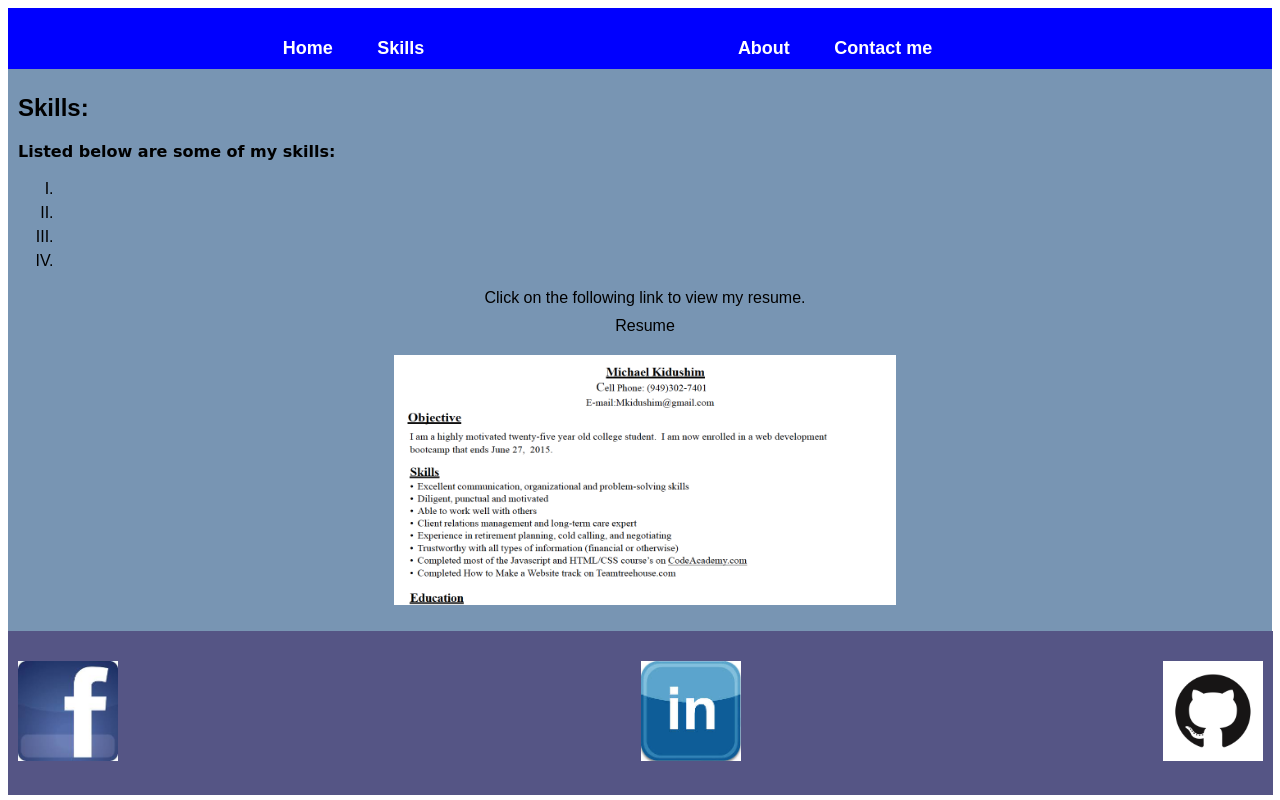
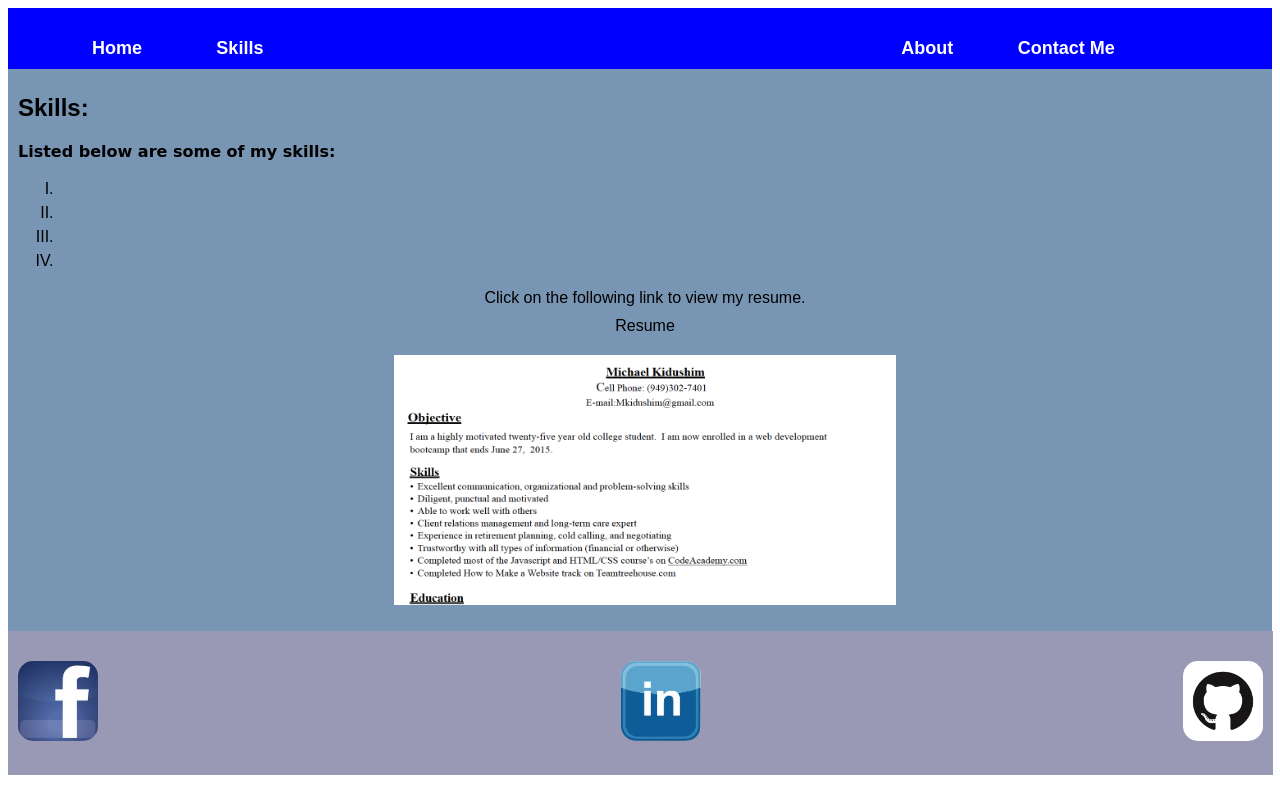
Before and after one commit to mkidushim/portfolio, a PHP site: page /skills.html in a window 1280 px wide. Run offline with PHP 8.4, Linux system fonts and the light colour scheme.

Commit message:
added a logo inbetween my 2 nav lists also adjusted footer/header

```diff
--- a/about.html
+++ b/about.html
@@ -16,7 +16,7 @@
             </ul>
             <ul class="right">
                 <li class="no_style"><a href="about.html">About</a></li>
-                <li class="no_style"><a href="contact.html">Contact me</a></li>
+                <li class="no_style"><a href="contact.html">Contact Me</a></li>
             </ul>
         </nav>
     </div>
--- a/index.html
+++ b/index.html
@@ -17,7 +17,7 @@
             </ul>
             <ul class="right">
                 <li class="no_style"><a href="about.html">About</a></li>
-                <li class="no_style"><a href="contact.html">Contact me</a></li>
+                <li class="no_style"><a href="contact.html">Contact Me</a></li>
             </ul>
         </nav>
     </div>
@@ -50,7 +50,6 @@
             <a href="https://www.linkedin.com/hp/?dnr=QTCR3Gp-cTiN3_YURTTQMGW-KSJCMJQh-yfB"><img src="images/ln1.jpeg"></a>
         </div>
     </div>
-
 </body>
 
 </html>
--- a/skills.html
+++ b/skills.html
@@ -16,7 +16,7 @@
             </ul>
             <ul class="right">
                 <li class="no_style"><a href="about.html">About</a></li>
-                <li class="no_style"><a href="contact.html">Contact me</a></li>
+                <li class="no_style"><a href="contact.html">Contact Me</a></li>
             </ul>
         </nav>
     </div>
--- a/style.css
+++ b/style.css
@@ -23,17 +23,36 @@
     color: gray;
 }
 
+.logo {
+    display: inline-block;
+    margin: 0px 0px 0px 0px;
+}
+
+.logo img {
+    display: inline-block;
+    width: 60px;
+    height: 60px;
+}
+
 .right {
     position: relative;
-    left: 11%;
-    text-align: left;
-    margin-right: 0px;
+    left: 11.5%;
+    text-align: right;
+    margin-left: -120px;
+}
+
+.right a {
+    padding-right: 20px;
 }
 
 .left {
     position: relative;
-    right: 11%;
-    text-align: right;
+    right: 11.5%;
+    text-align: center;
+}
+
+.left a {
+    padding-left: 30px;
 }
 
 .no_style {
@@ -50,15 +69,16 @@
 /*----- Footer || all pages ---*/
 
 .footer {
-    background-color: #555585;
+    background-color: #9999B6;
     padding: 30px 10px 30px 10px;
     margin: 0px -1px 10px 0px;
 }
 
 .footer img {
-    height: 100px;
-    width: 100px;
+    height: 80px;
+    width: 80px;
     display: inline-block;
+    border-radius: 15px;
 }
 
 .fb {
@@ -112,6 +132,8 @@
 
 fieldset {
     width: 300px;
+    height: 300px;
+    margin: 0px 0px 100px 40px;
 }
 
 .left2 {
@@ -119,13 +141,26 @@
 }
 
 .right2 {
+    position: relative;
+    left: 20%;
+    margin-bottom: 100px;
+    text-align: center;
     display: inline-block;
 }
 
 .right2 a {
-    text-decoration: none;
+    text-decoration: underline;
     color: black;
     font-style: italic;
+}
+
+.right2 li {
+    list-style: none;
+}
+
+.border {
+    border: 1px solid;
+    padding: 5px;
 }
 /*------ Skills page ------*/
 
@@ -197,6 +232,5 @@
 #dog {
     height: 300px;
     width: 70%;
-    margin-left: 12%;
-    margin-top: 20px;
+    margin: 20px 0px 20px 12%;
 }
```
Also changed, not shown: contact.html (+10 -7 lines), images/git2.jpg (added). Lines whose indentation alone changed are shown as unchanged.
